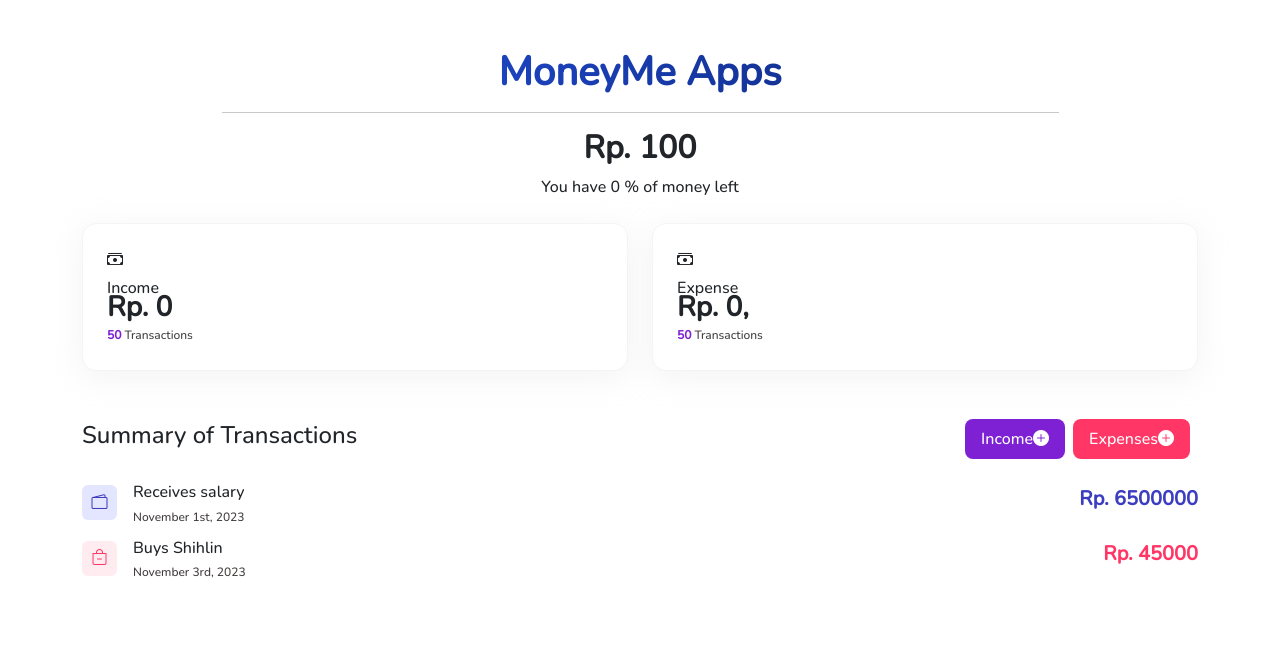
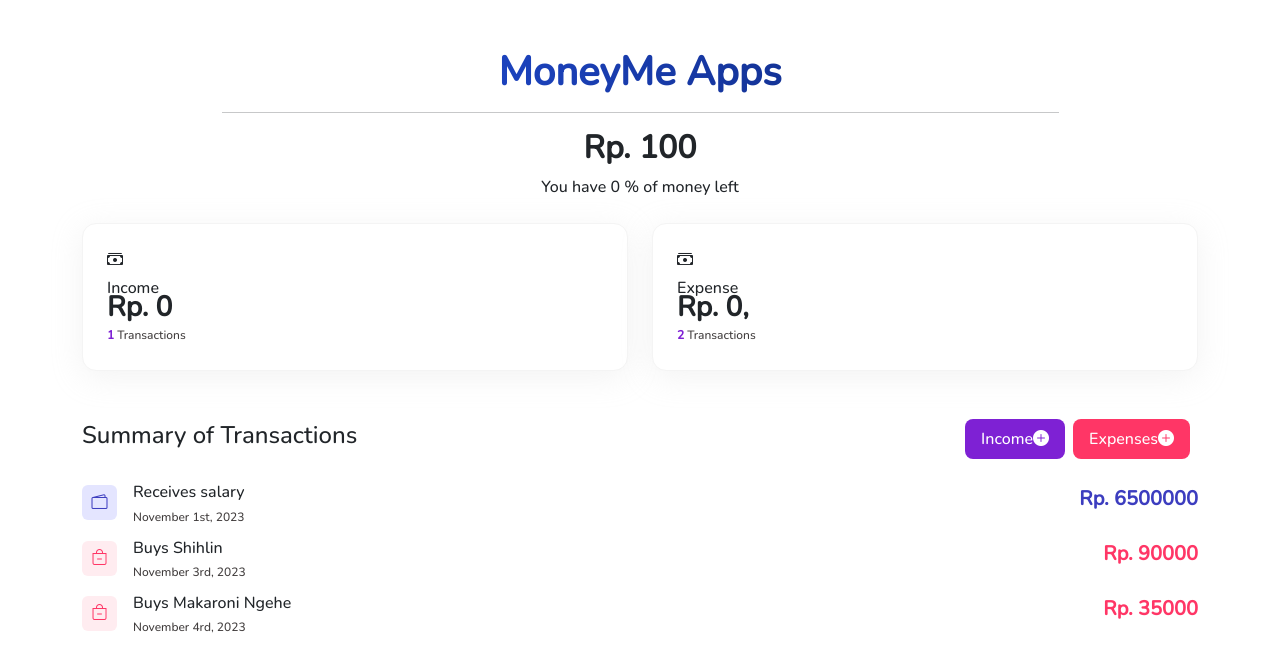
Before and after one commit to syauqidamario/moneyme, a React (Create React App) app: page / in a window 1280 px wide. Shown: the top 670 px of the page. Built offline with nearby package versions, Linux system fonts and the light colour scheme; a web font is replaced by a local one.

Commit message:
Calculation on componentDidMount()

```diff
--- a/src/App.js
+++ b/src/App.js
@@ -28,17 +28,45 @@ class App extends React.Component{
       {
         description:'Buys Shihlin',
         date: 'November 3rd, 2023',
-        nominal: 45000,
+        nominal: 90000,
+        category: 'OUT',
+      },
+      {
+        description:'Buys Makaroni Ngehe',
+        date: 'November 4rd, 2023',
+        nominal: 35000,
         category: 'OUT',
       },
     ]
   }
+
+  this.addItem = this.addItem.bind(this);
 }
 
 addItem(object){
   console.log(object)
   this.setState({
-    summary:[ ]
+    summary:[...this.state.summary, object]
+  })
+}
+
+componentDidMount(){
+  let cashDataIN = this.state.summary.filter((item) => item.category === 'IN' );
+  let cashAmount = cashDataIN.map((item) => item.nominal);
+  let totalCashIn = cashAmount.reduce((sum, amount) => sum + amount);
+  let cashDataOUT = this.state.summary.filter( (item) => item.category === 'OUT');
+  let cashAmountOUT = cashDataOUT.map((item) => item.nominal);
+  let totalCashOut = cashAmountOUT.reduce((sum, amount) => sum + amount)
+  console.log(totalCashOut)
+
+  console.log(totalCashIn)
+  this.setState({
+    cashIncome: totalCashIn,
+    transactionIN: cashAmount.length,
+    cashExpense: totalCashOut,
+    transactionOUT: cashAmountOUT.length,
+    remainingCash: cashAmount - cashAmountOUT,
+    cashPercentage: (cashAmount - cashAmountOUT)/cashAmount * 100
   })
 }
   render() {
@@ -65,7 +93,7 @@ addItem(object){
               </span>
               <h3 className='fw-bold '>Rp. {this.state.income} </h3>
               <div>
-                <span className='title-sm text-indigo fw-bold'>50</span><span className='title-sm'> Transactions</span>
+                <span className='title-sm text-indigo fw-bold'>{this.state.transactionIN}</span><span className='title-sm'> Transactions</span>
               </div>
               </div>
             </div>
@@ -80,7 +108,7 @@ addItem(object){
               </span>
               <h3 className='fw-bold '>Rp. {this.state.expense},</h3>
               <div>
-                <span className='title-sm text-indigo fw-bold'>50</span><span className='title-sm'> Transactions</span>
+                <span className='title-sm text-indigo fw-bold'>{this.state.transactionOUT}</span><span className='title-sm'> Transactions</span>
               </div>
               </div>
             </div>
```
